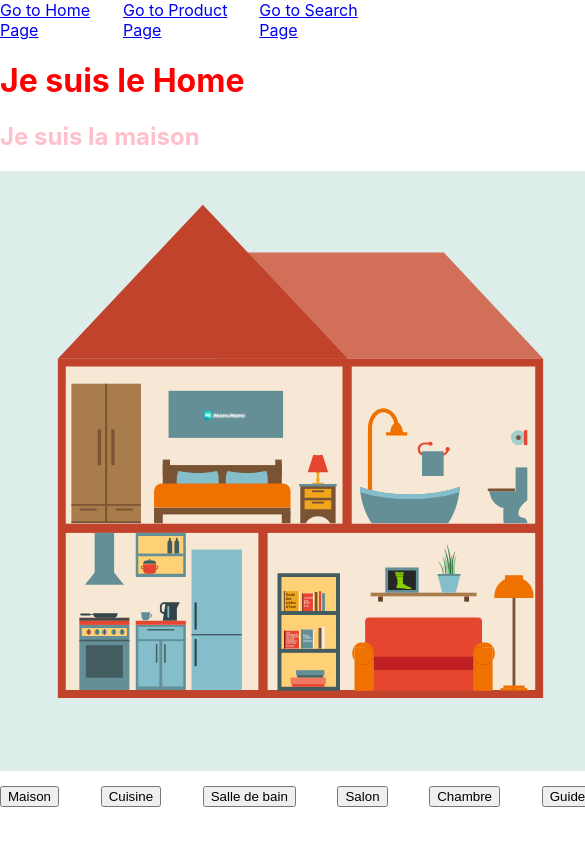
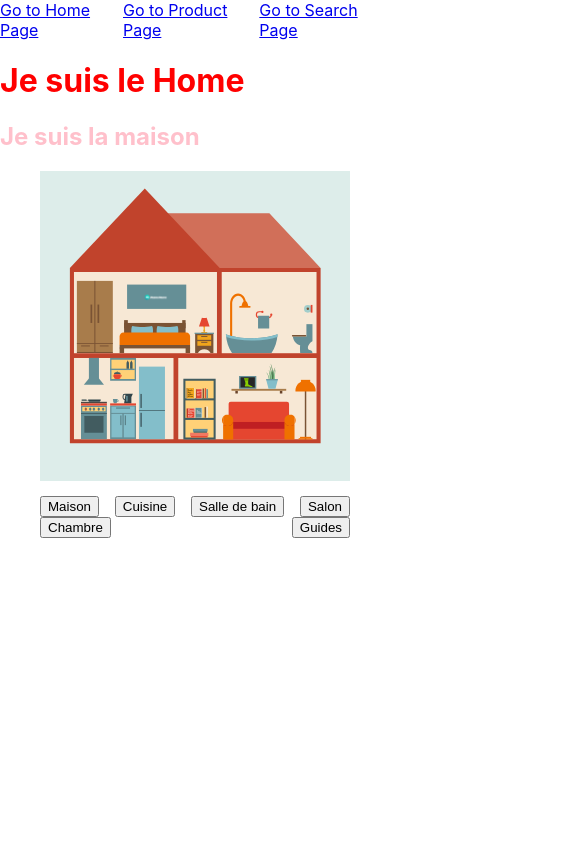
Before and after one commit to VincentCMLejeune/-br-outilles-Hackathon, a React (Create React App) app in the folder manomano/: page /home in a window 390 px wide. Shown: the whole page, 585 px wide, since content can reach past the window. Built offline with nearby package versions, Linux system fonts and the light colour scheme.

Commit message:
Clickable house and buttons container responsive

```diff
--- a/manomano/src/Components/Clickable House/ClickableHouse.module.css
+++ b/manomano/src/Components/Clickable House/ClickableHouse.module.css
@@ -3,17 +3,31 @@
 }
 
 .houseContainer {
-  height: 600px;
-  width: 600px;
+  width: 310px;
+  height: 310px;
   display: flex;
   margin: 15px auto;
 }
 
+@media screen and (min-width: 600px) {
+  .houseContainer {
+    width: 600px;
+    height: 600px;
+  }
+}
+
 .buttons {
   display: flex;
-  width: 600px;
+  flex-wrap: wrap;
+  width: 310px;
   margin: 10px auto;
   justify-content: space-between;
+}
+
+@media screen and (min-width: 600px) {
+  .buttons {
+    width: 600px;
+  }
 }
 
 .clickableElement:hover {
```
